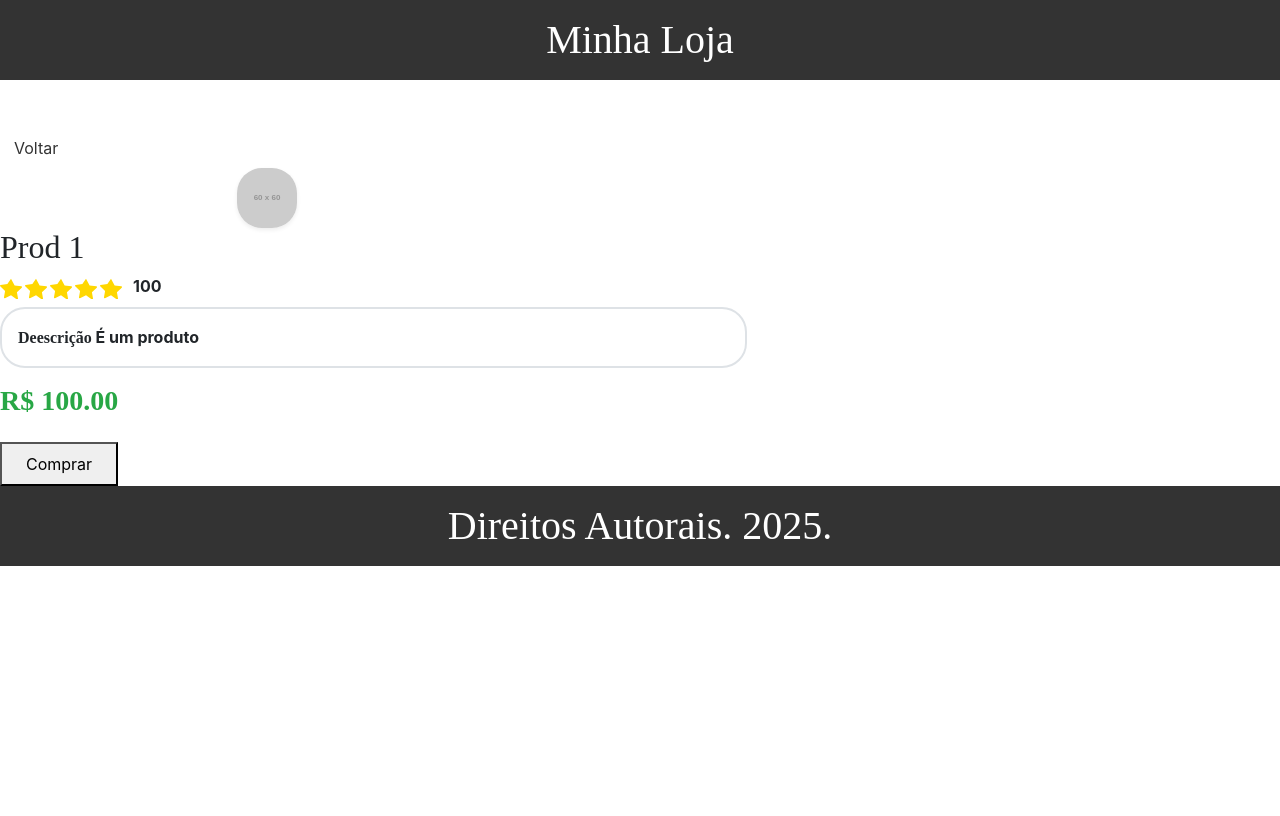
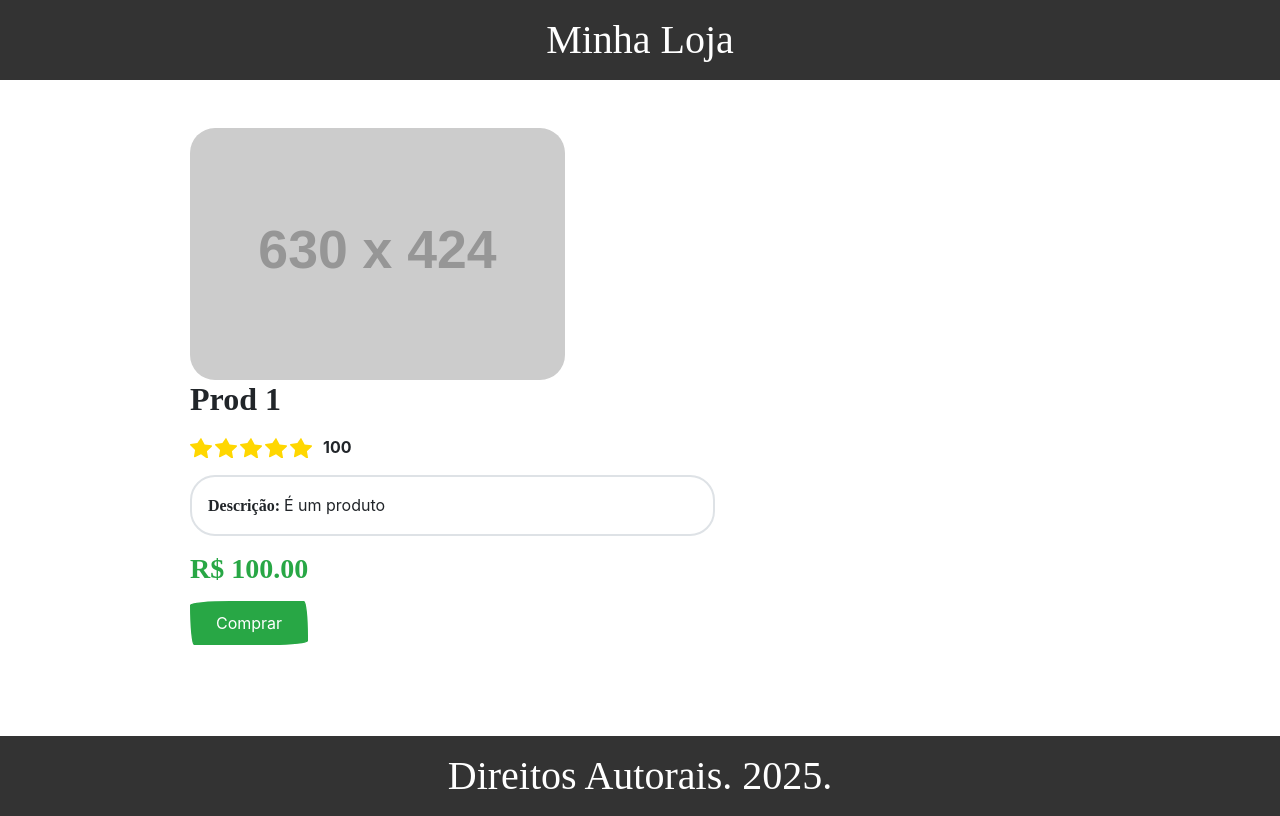
Before and after one commit to SabrinaRF/loja, a React (Vite) app: page /produto/1 in a window 1280 px wide. Built offline with nearby package versions, Linux system fonts and the light colour scheme; a web font is replaced by a local one.

Commit message:
Ajuste no layout da página do produto

```diff
--- a/src/components/produto/paginaProduto.jsx
+++ b/src/components/produto/paginaProduto.jsx
@@ -7,24 +7,25 @@ import produtos from "../../data/produto";
 export default function PaginaProduto() {
   const {id} = useParams();
   const produtoSelecionado = produtos.find(p => p.id.toString() === id)
-return(
+    return(
     <main>
     <Header nome="Minha Loja" />
-    <div className="container mt-4 mb-5"></div>
-    <button
-    className="btn btn-link text-decoration-none"
-    onClick={()=> Navigate(-1)}
+
+    <div className="container mt-5 mb-5 d-flex flex-column align-items-center"
+    style={{minHeight: "70vh"}}
     >
-     Voltar
-    </button>
-    <div className="col-md-5 text-center">
-      <img src={`https://placehold.co/60x60/000000/FFFFFF/png/?text=${produtoSelecionado.titulo}`}
+      <div className="d-felx flex-column flex-md-row align-items-center justify-content-center justify-content-md-start mb-3 "
+      style={{width: "100%", maxWidth:"900px"}}>
+    <div className="col-md-5 text-center mb-4 mb-md-0">
+      <img src={`https://placehold.co/630x424/000000/FFFFFF/png/?text=${produtoSelecionado.titulo}`}
       alt={produtoSelecionado.titulo}
-      className="img-fluid rounded shadow-sm" />
+      className="img-fluid rounded"
+       />
     </div>
-    <div className="col-md-7">
-      <h2>{produtoSelecionado.titulo}</h2>
-      <div className="d-felx align-items-center mb-2">
+    <div className="col-md-7 text-center text-md-start">
+      <h2 className="fw-bold mb-3">{produtoSelecionado.titulo}</h2>
+
+      <div className="d-flex align-items-center justify-content-center justify-content-md-start mb-3">
         {Array.from({length: 5}, (_,i) =>(
           <svg
           key={i}
@@ -39,26 +40,29 @@ return(
           </svg>
         ))}
 
-        <span className="ms-2 text-secundary">{produtoSelecionado.avaliacao}</span>
+        <span className="ms-2 text-secundary">
+          {produtoSelecionado.avaliacao}
+          </span>
 
       </div>
-      <div className="border rounded p-3 bg-light mb-3">
-        <strong>Deescrição</strong> {produtoSelecionado.descricao}
-      </div>
+      <p class="d-block p-3 my-3 fw-normal rounded border">
+        <strong>Descrição: </strong> {produtoSelecionado.descricao}
+      </p>
+
       <div>
-        <h3 className="text-success fw-bold">
+        <h3 className="text-success fw-bold mb-3">
           R$ {produtoSelecionado.valor.toFixed(2)}
         </h3>
       </div>
       <div>
-        <button className="btn-success mt-3 px-4 py-2">
+        <button className="btn btn-success px-4 py-2">
         Comprar
         </button>
       </div>
     </div>
+    </div>
+    </div>
   <Footer nome="Direitos Autorais. 2025." />
-    </main>
-
-)
-
+  </main>
+  );
 }
```
